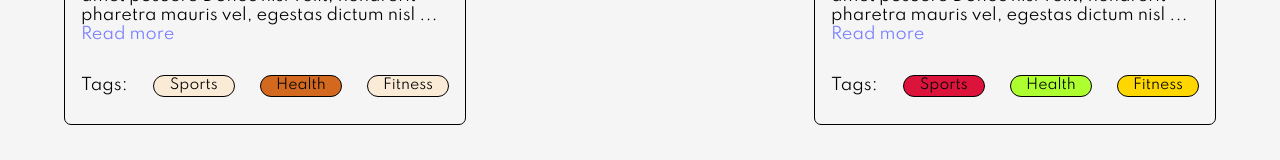
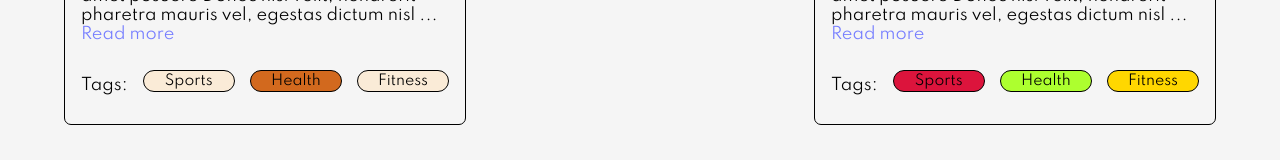
Before and after one commit to nascimentoandre/blog-template, a Next.js app in the folder next-frontend/: page / in a window 1280 px wide. Shown: the part 474-634 px from the top of the page. Built offline with nearby package versions, Linux system fonts and the light colour scheme.

Commit message:
increase tag width

```diff
--- a/next-frontend/styles/tag.ts
+++ b/next-frontend/styles/tag.ts
@@ -5,9 +5,14 @@ export const TagStyle = styled.div`
   border: 1px solid black;
   font-size: 14px;
   border-radius: 15px;
-  width: 80px;
+  width: 90px;
   display: flex;
   align-items: center;
   justify-content: center;
+  margin-bottom: 0.6rem;
+
+  p {
+    color: ${props => props.theme.colors.bar}
+  }
 
 `
```
